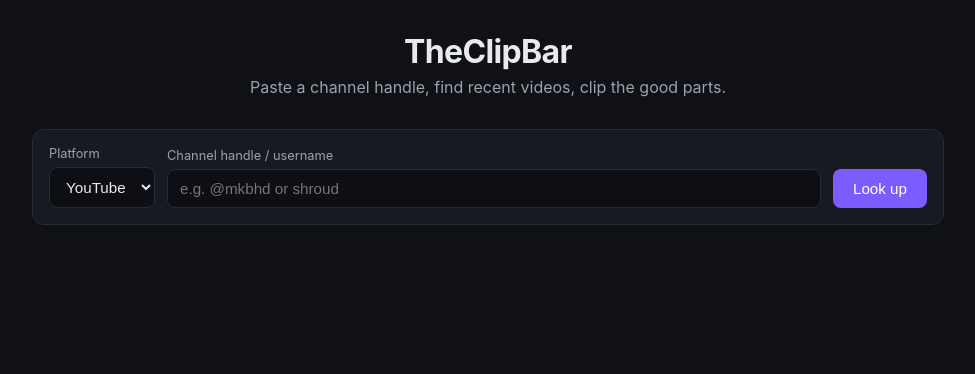
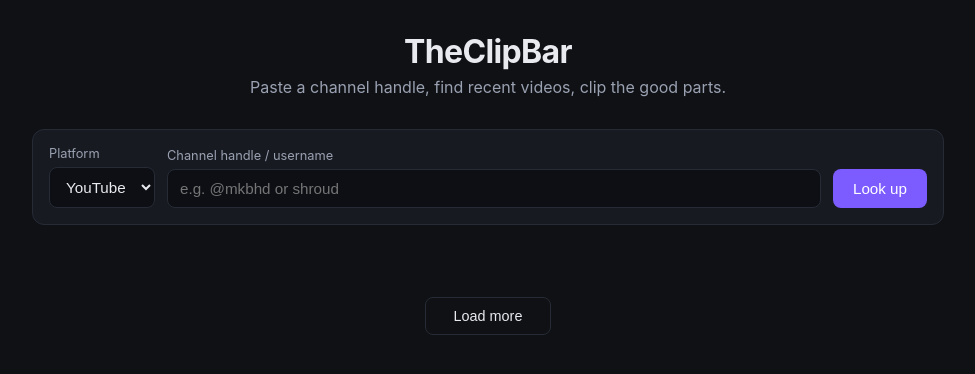
Before and after one commit to gonzoeps-cmd/theclipbar, a website: page public/index.html in a window 1280 px wide. Shown: the whole page, without its empty margins (152-1127 px from the left). Drawn offline with Linux system fonts and the light colour scheme.

Commit message:
Add styles for load more button

```diff
--- a/public/style.css
+++ b/public/style.css
@@ -427,3 +427,18 @@ button:disabled { opacity: 0.6; cursor: default; }
   color: var(--accent);
   border-color: var(--accent);
 }
+
+.load-more-btn {
+  display: block;
+  margin: 24px auto 0;
+  background: transparent;
+  border: 1px solid var(--border);
+  color: var(--text);
+  padding: 10px 28px;
+  border-radius: 8px;
+  font-size: 0.9rem;
+  cursor: pointer;
+}
+
+.load-more-btn:hover { border-color: var(--accent); color: var(--accent); }
+.load-more-btn:disabled { opacity: 0.6; cursor: default; }
```
